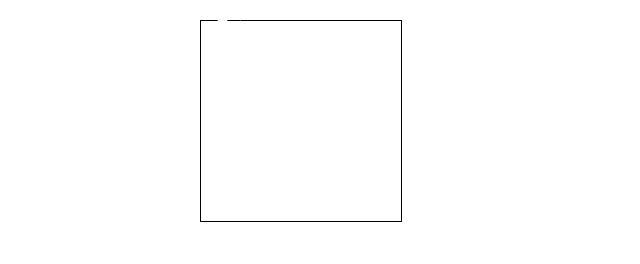
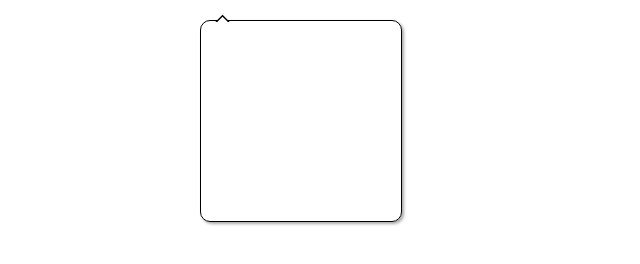
Before and after one commit to szmtcjm/tipbox, a website: page app/index.html in a window 1280 px wide. Shown: the whole page, without its empty margins (0-640 px from the left). Drawn offline with Linux system fonts and the light colour scheme.

Commit message:
complete-1

```diff
--- a/app/index.html
+++ b/app/index.html
@@ -6,7 +6,7 @@
   <body>
 
     <c-tipbox>
-    	<a href="#">hello</a>
+    	<span></span>
     </c-tipbox>
   </body>
   <script src="lib/angular/angular.js"></script>
--- a/app/js/angular-tipbox.js
+++ b/app/js/angular-tipbox.js
@@ -1,12 +1,15 @@
 (function(window, angular, undefined) {
 	angular.module('tipbox', []).
 		directive('cTipbox', function() {
-			var boxTemplater = '<span class="symbol1">&#9670;</em><span class="symbol2">&#9670;</span> '
+			var boxTemplater = '<span style="display:block;width:30px;height:16px;font-size:30px;overflow:hidden;position:relative;margin-left:10px;margin-top:-15px;color:black">&#9670;</span> \
+			                    <span style="display:block;width:30px;height:16px;font-size:30px;overflow:hidden;position:relative;margin-left:10px;margin-top:-14px;color:white">&#9670;</span> \
+			                    <div ng-transclude></div>';
 			return {
 				restrict: 'E',
 				transclude: true,
 				template: boxTemplater,
 				link: function(scope, element, attrs) {
+					console.log(element)
 					element.css({
 						position: 'absolute',
 						display: 'block',
@@ -14,26 +17,14 @@
 						height: '200px',
 						top: '20px',
 						left: '200px',
-						border: '1px solid black'
+						border: '1px solid black',
+						'border-radius': '10px',
+						'-moz-border-radius':'25px',
+						'box-shadow': '2px 2px 3px #aaaaaa',
+						'-moz-box-shadow': '2px 2px 3px #aaaaaa'
 					});
 
-					element.children('.symbol1 .symbol2').css({
-						display: 'block',
-						width: '30px',
-						height: '16px',
-						'font-size': '30px',
-						overflow: 'hidden',
-						'_position': 'relative',
-						'margin-left': '10px'
-					});
-					element.children('.symbol1').css({
-						'margin-top': '-16px',
-						color: 'black',
-					});
-					element.children('symbol2').css({
-						'margin-top': '-14px',
-						color: 'white'
-					});
+					//element.find('symbol1')
 				}
 			};
 		}).
```
